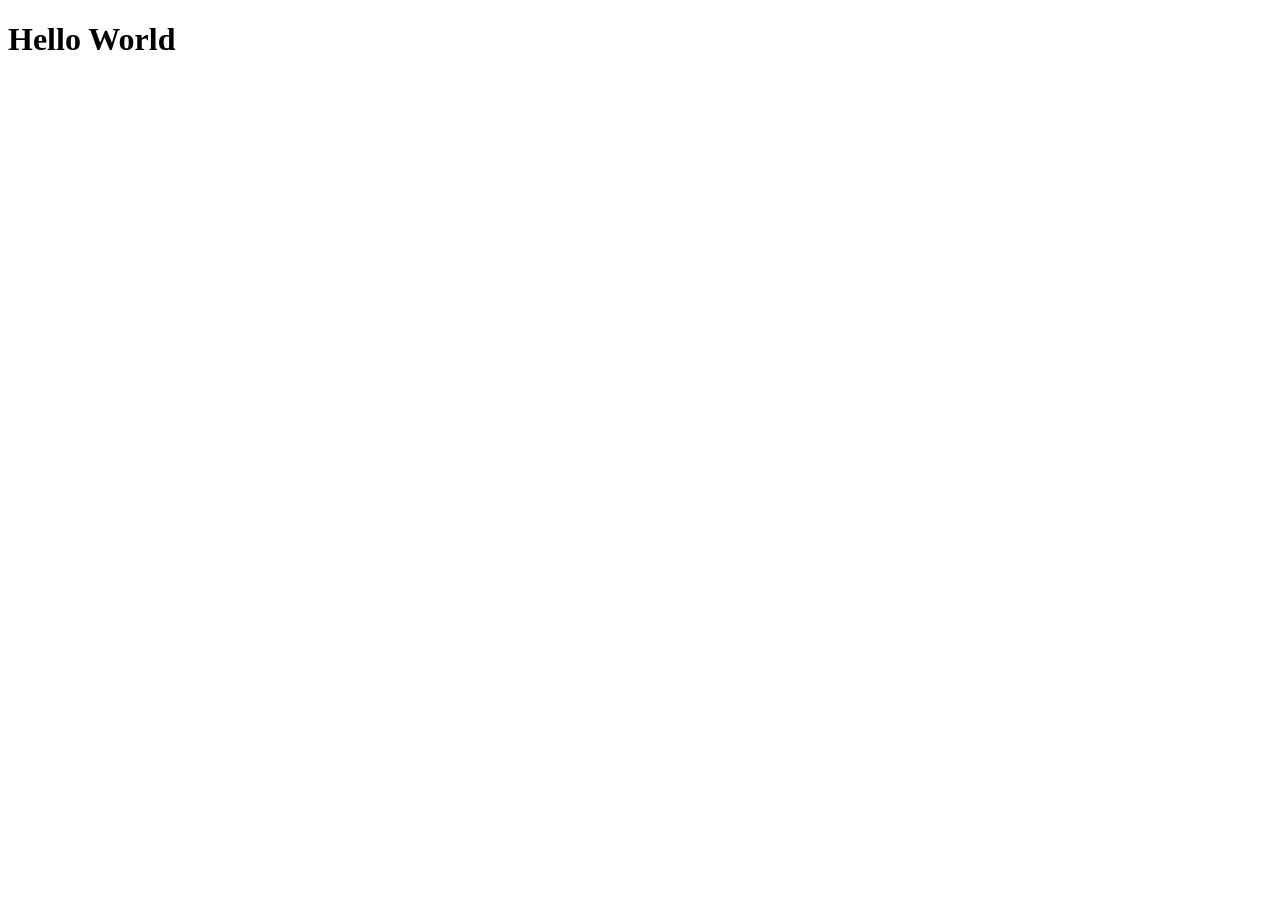
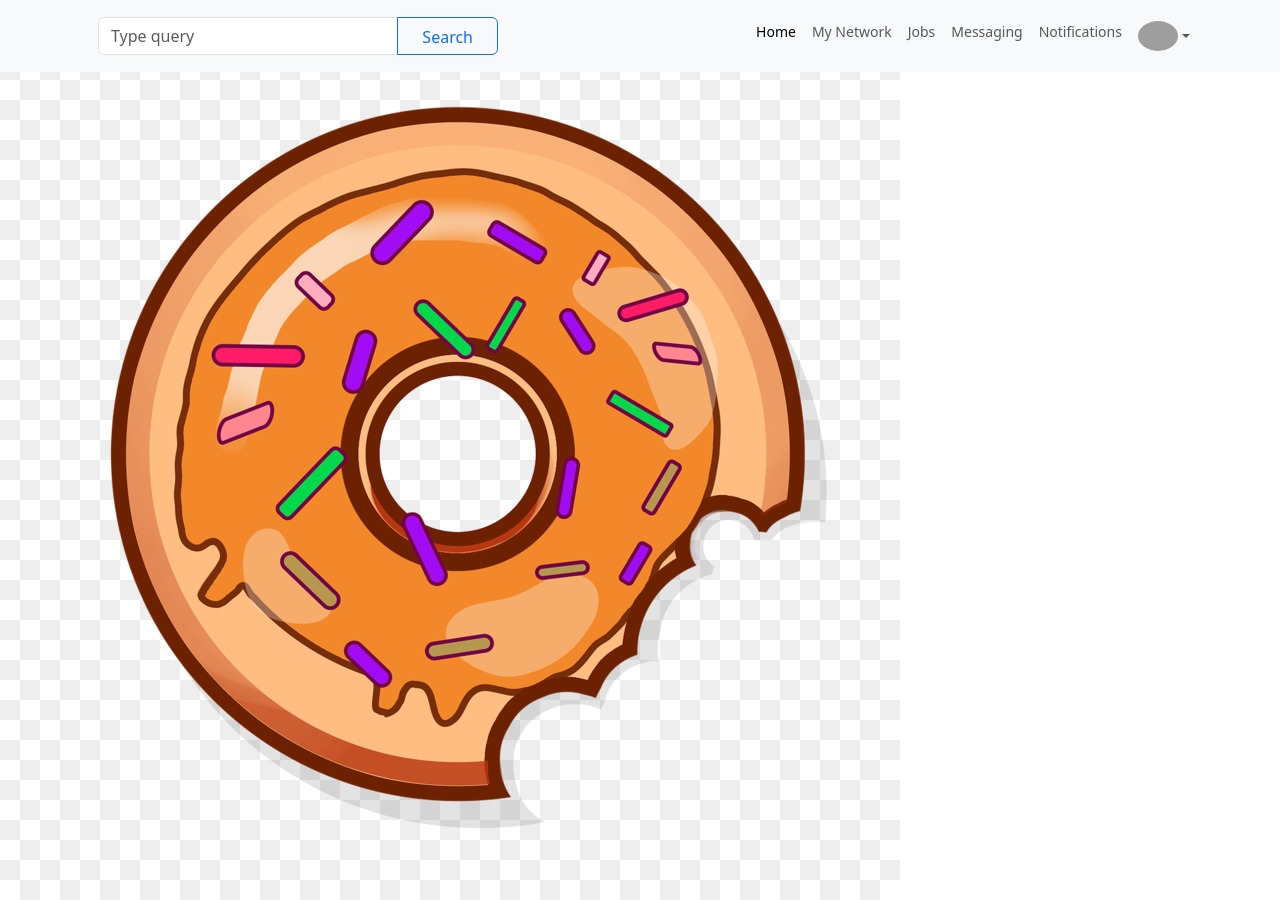
Before and after one commit to Blaxor44/Munchtique-Frontend, a Vue app: page / in a window 1280 px wide. Before the commit the page ends 800 px from the top, so only its background shows below. Built offline with nearby package versions, Linux system fonts and the light colour scheme; grey boxes are pictures that could not be loaded.

Commit message:
added navbar and munchbutton components

```diff
--- a/index.html
+++ b/index.html
@@ -5,6 +5,7 @@
     <link rel="icon" href="/favicon.ico">
     <meta name="viewport" content="width=device-width, initial-scale=1.0">
     <title>Vite App</title>
+    <link href="https://cdn.jsdelivr.net/npm/bootstrap@5.3.3/dist/css/bootstrap.min.css" rel="stylesheet" integrity="sha384-QWTKZyjpPEjISv5WaRU9OFeRpok6YctnYmDr5pNlyT2bRjXh0JMhjY6hW+ALEwIH" crossorigin="anonymous">
   </head>
   <body>
     <div id="app"></div>
--- a/src/App.vue
+++ b/src/App.vue
@@ -1,6 +1,11 @@
-<script setup></script>
+<script setup>
+import navbar from "./components/Navbar.vue";
+import munch from "./components/MunchButton.vue";
+</script>
+
 <template>
-  <h1>Hello World</h1>
+  <navbar />
+  <munch />
 </template>
 
 <style></style>
--- /dev/null
+++ b/src/components/MunchButton.vue
@@ -0,0 +1,28 @@
+<template>
+  <div>
+    <img :src="imageUrl" alt="Button" @click="handleButtonClick" />
+  </div>
+</template>
+
+<script>
+export default {
+  data() {
+    return {
+      imageUrl: require("src/components/icons/donut.jpg"), // Replace 'button-image.jpg' with your image file name
+    };
+  },
+  methods: {
+    handleButtonClick() {
+      // Define the action you want to take when the button is clicked
+      console.log("Button clicked!");
+      // You can add more logic here
+    },
+  },
+};
+</script>
+
+<style scoped>
+img {
+  cursor: pointer;
+}
+</style>
--- /dev/null
+++ b/src/components/Navbar.vue
@@ -0,0 +1,155 @@
+<template>
+  <!-- Navbar -->
+  <nav class="navbar navbar-expand-lg navbar-light bg-light fixed-top">
+    <!-- Container wrapper -->
+    <div class="container">
+      <!-- Navbar brand -->
+      <a class="navbar-brand" href="#"><i class="fab fa-linkedin fa-2x"></i></a>
+      <!-- Search form -->
+      <form class="input-group" style="width: 400px">
+        <input
+          type="search"
+          class="form-control"
+          placeholder="Type query"
+          aria-label="Search"
+        />
+        <button
+          class="btn btn-outline-primary"
+          type="button"
+          data-mdb-ripple-color="dark"
+          style="padding: 0.45rem 1.5rem 0.35rem"
+        >
+          Search
+        </button>
+      </form>
+
+      <!-- Toggle button -->
+      <button
+        class="navbar-toggler"
+        type="button"
+        data-mdb-toggle="collapse"
+        data-mdb-target="#navbarSupportedContent"
+        aria-controls="navbarSupportedContent"
+        aria-expanded="false"
+        aria-label="Toggle navigation"
+      >
+        <i class="fas fa-bars"></i>
+      </button>
+
+      <!-- Collapsible wrapper -->
+      <div class="collapse navbar-collapse" id="navbarSupportedContent">
+        <!-- Left links -->
+        <ul class="navbar-nav ms-auto mb-2 mb-lg-0">
+          <li class="nav-item">
+            <a
+              class="nav-link active d-flex flex-column text-center"
+              aria-current="page"
+              href="#"
+              ><i class="fas fa-home fa-lg"></i
+              ><span class="small">Home</span></a
+            >
+          </li>
+          <li class="nav-item">
+            <a
+              class="nav-link d-flex flex-column text-center"
+              aria-current="page"
+              href="#"
+              ><i class="fas fa-user-friends fa-lg"></i
+              ><span class="small">My Network</span></a
+            >
+          </li>
+          <li class="nav-item">
+            <a
+              class="nav-link d-flex flex-column text-center"
+              aria-current="page"
+              href="#"
+              ><i class="fas fa-briefcase fa-lg"></i
+              ><span class="small">Jobs</span></a
+            >
+          </li>
+          <li class="nav-item">
+            <a
+              class="nav-link d-flex flex-column text-center"
+              aria-current="page"
+              href="#"
+              ><i class="fas fa-comment-dots fa-lg"></i
+              ><span class="small">Messaging</span></a
+            >
+          </li>
+          <li class="nav-item">
+            <a
+              class="nav-link d-flex flex-column text-center"
+              aria-current="page"
+              href="#"
+              ><i class="fas fa-bell fa-lg"></i
+              ><span class="small">Notifications</span></a
+            >
+          </li>
+          <li class="nav-item dropdown">
+            <a
+              class="nav-link dropdown-toggle d-flex align-items-center"
+              href="#"
+              id="navbarDropdownMenuLink"
+              role="button"
+              data-mdb-toggle="dropdown"
+              aria-expanded="false"
+            >
+              <img
+                src="https://mdbootstrap.com/img/Photos/Avatars/img%20(9).jpg"
+                class="rounded-circle"
+                height="30"
+                alt=""
+                loading="lazy"
+              />
+            </a>
+            <ul class="dropdown-menu" aria-labelledby="navbarDropdownMenuLink">
+              <li><a class="dropdown-item" href="#">My profile</a></li>
+              <li><a class="dropdown-item" href="#">Settings</a></li>
+              <li><a class="dropdown-item" href="#">Logout</a></li>
+            </ul>
+          </li>
+        </ul>
+        <!-- Left links -->
+      </div>
+      <!-- Collapsible wrapper -->
+    </div>
+    <!-- Container wrapper -->
+  </nav>
+  <!-- Navbar -->
+</template>
+
+<style>
+/* Color of the links BEFORE scroll */
+.navbar-scroll .nav-link,
+.navbar-scroll .navbar-toggler-icon,
+.navbar-scroll .navbar-brand {
+  color: #262626;
+}
+
+/* Color of the navbar BEFORE scroll */
+.navbar-scroll {
+  background-color: #ffc017;
+}
+
+/* Color of the links AFTER scroll */
+.navbar-scrolled .nav-link,
+.navbar-scrolled .navbar-toggler-icon,
+.navbar-scroll .navbar-brand {
+  color: #262626;
+}
+
+/* Color of the navbar AFTER scroll */
+.navbar-scrolled {
+  background-color: #fff;
+}
+
+/* An optional height of the navbar AFTER scroll */
+.navbar.navbar-scroll.navbar-scrolled {
+  padding-top: auto;
+  padding-bottom: auto;
+}
+.navbar-brand {
+  font-size: unset;
+  height: 3.5rem;
+}
+</style>
```
Also changed, not shown: src/components/icons/donut.jpg (added).
